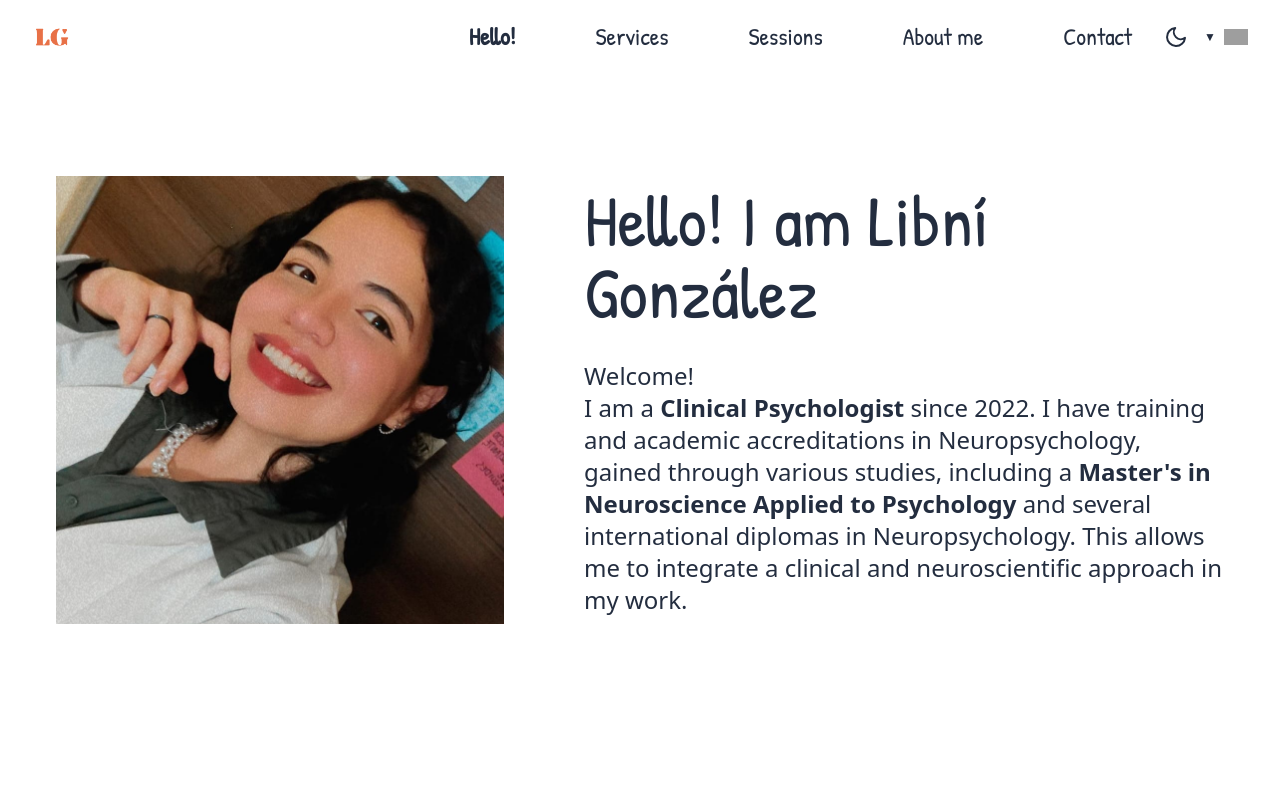
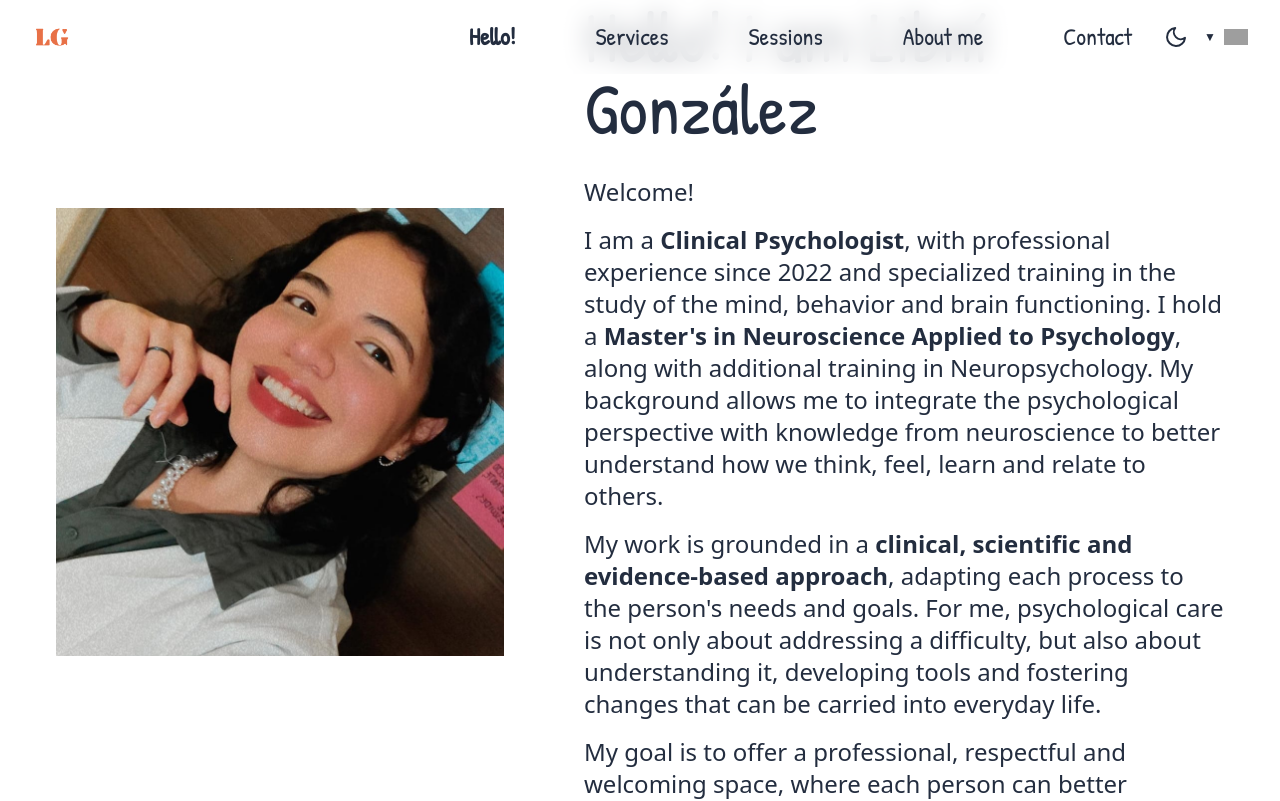
Before and after one commit to 99tsantos/psicologa_libni, a Next.js app: page /en in a window 1280 px wide. Shown: the top 801 px of the page. Built offline with nearby package versions, Linux system fonts and the light colour scheme; grey boxes are pictures that could not be loaded.

Commit message:
fix: change hero text

```diff
--- a/messages/en.json
+++ b/messages/en.json
@@ -24,11 +24,21 @@
     "title": "Hello! I am Libní González",
     "welcome": "Welcome!",
     "intro": [
-      "I am a ",
-      "Clinical Psychologist",
-      " since 2022. I have training and academic accreditations in Neuropsychology, gained through various studies, including a ",
-      "Master's in Neuroscience Applied to Psychology",
-      " and several international diplomas in Neuropsychology. This allows me to integrate a clinical and neuroscientific approach in my work."
+      [
+        "I am a ",
+        "Clinical Psychologist",
+        ", with professional experience since 2022 and specialized training in the study of the mind, behavior and brain functioning. I hold a ",
+        "Master's in Neuroscience Applied to Psychology",
+        ", along with additional training in Neuropsychology. My background allows me to integrate the psychological perspective with knowledge from neuroscience to better understand how we think, feel, learn and relate to others."
+      ],
+      [
+        "My work is grounded in a ",
+        "clinical, scientific and evidence-based approach",
+        ", adapting each process to the person's needs and goals. For me, psychological care is not only about addressing a difficulty, but also about understanding it, developing tools and fostering changes that can be carried into everyday life."
+      ],
+      [
+        "My goal is to offer a professional, respectful and welcoming space, where each person can better understand what they are experiencing and develop resources to cope with it in a healthy way."
+      ]
     ]
   },
   "services": {
--- a/messages/es.json
+++ b/messages/es.json
@@ -24,11 +24,21 @@
     "title": "Hola! Soy Libní González",
     "welcome": "Bienvenidos!",
     "intro": [
-      "Soy ",
-      "Psicóloga Clínica",
-      " desde 2022. Cuento con formación y acreditaciones académicas en Neuropsicología, obtenidas a través de diversos estudios, entre ellos una ",
-      "Maestría en Neurociencias Aplicadas a la Psicología",
-      " y varios diplomados internacionales en Neuropsicología. Esto me permite integrar un enfoque clínico y neurocientífico en mis intervenciones."
+      [
+        "Soy ",
+        "Psicóloga Clínica",
+        ", con experiencia profesional desde 2022 y formación especializada en el estudio de la mente, el comportamiento y el funcionamiento cerebral. Cuento con una ",
+        "Maestría en Neurociencias Aplicadas a la Psicología",
+        ", además de formación complementaria en Neuropsicología. Mi preparación me permite integrar la perspectiva psicológica con conocimientos provenientes de las neurociencias para comprender de manera más amplia cómo pensamos, sentimos, aprendemos y nos relacionamos."
+      ],
+      [
+        "Mi trabajo parte de un ",
+        "enfoque clínico, científico y basado en evidencia",
+        ", adaptando cada proceso a las necesidades y objetivos de la persona. Para mí, la atención psicológica no consiste únicamente en abordar una dificultad, sino también en comprenderla, desarrollar herramientas y favorecer cambios que puedan trasladarse a la vida cotidiana."
+      ],
+      [
+        "Mi objetivo es ofrecer un espacio profesional, respetuoso y cercano, en el que cada persona pueda comprender mejor lo que está viviendo y desarrollar recursos para afrontarlo de manera saludable."
+      ]
     ]
   },
   "services": {
--- a/messages/pt.json
+++ b/messages/pt.json
@@ -24,11 +24,21 @@
     "title": "Olá! Eu sou a Libní González",
     "welcome": "Bem-vinda!",
     "intro": [
-      "Sou ",
-      "Psicóloga Clínica",
-      " desde 2022. Tenho formação e acreditações académicas em Neuropsicologia, obtidas através de vários estudos, entre eles um ",
-      "Mestrado em Neurociências Aplicadas à Psicologia",
-      " e vários diplomas internacionais em Neuropsicologia. Isto permite-me integrar uma abordagem clínica e neurocientífica nas minhas intervenções."
+      [
+        "Sou ",
+        "Psicóloga Clínica",
+        ", com experiência profissional desde 2022 e formação especializada no estudo da mente, do comportamento e do funcionamento cerebral. Tenho um ",
+        "Mestrado em Neurociências Aplicadas à Psicologia",
+        ", além de formação complementar em Neuropsicologia. A minha preparação permite-me integrar a perspetiva psicológica com conhecimentos provenientes das neurociências para compreender de forma mais ampla como pensamos, sentimos, aprendemos e nos relacionamos."
+      ],
+      [
+        "O meu trabalho parte de uma ",
+        "abordagem clínica, científica e baseada em evidências",
+        ", adaptando cada processo às necessidades e objetivos da pessoa. Para mim, o acompanhamento psicológico não consiste apenas em abordar uma dificuldade, mas também em compreendê-la, desenvolver ferramentas e favorecer mudanças que possam ser aplicadas à vida quotidiana."
+      ],
+      [
+        "O meu objetivo é oferecer um espaço profissional, respeitoso e acolhedor, em que cada pessoa possa compreender melhor o que está a viver e desenvolver recursos para o enfrentar de forma saudável."
+      ]
     ]
   },
   "services": {
--- a/src/components/Hero.tsx
+++ b/src/components/Hero.tsx
@@ -2,9 +2,15 @@ import { useTranslations } from "next-intl";
 
 export default function Hero() {
   const t = useTranslations("hero");
-  const raw = t.raw("intro");
-  const intro =
-    Array.isArray(raw) && raw.length === 5 ? (raw as string[]) : null;
+  const raw = t.raw("intro") as unknown;
+
+  // Supports: string[][] (paragraphs with alternating plain/bold segments)
+  // and legacy flat string[] (single paragraph, odd indexes bold).
+  const paragraphs: string[][] | null = Array.isArray(raw)
+    ? Array.isArray((raw as unknown[])[0])
+      ? (raw as string[][])
+      : [raw as string[]]
+    : null;
   const introFallback = Array.isArray(raw)
     ? (raw as unknown[]).join("")
     : String(raw ?? "");
@@ -23,21 +29,24 @@ export default function Hero() {
           {t("title")}
         </h1>
         <div className="text-theme-foreground flex flex-col justify-normal gap-2 lg:gap-4">
-          <p className="text-md lg:text-2xl">
-            {t("welcome")}
-            <br />
-            {intro ? (
-              <>
-                {intro[0]}
-                <span className="font-bold">{intro[1]}</span>
-                {intro[2]}
-                <span className="font-bold">{intro[3]}</span>
-                {intro[4]}
-              </>
-            ) : (
-              introFallback
-            )}
-          </p>
+          <p className="text-md lg:text-2xl">{t("welcome")}</p>
+          {paragraphs ? (
+            paragraphs.map((para, pi) => (
+              <p key={pi} className="text-md lg:text-2xl">
+                {para.map((segment, si) =>
+                  si % 2 === 1 ? (
+                    <span key={si} className="font-bold">
+                      {segment}
+                    </span>
+                  ) : (
+                    <span key={si}>{segment}</span>
+                  ),
+                )}
+              </p>
+            ))
+          ) : (
+            <p className="text-md lg:text-2xl">{introFallback}</p>
+          )}
         </div>
       </div>
     </section>
```
